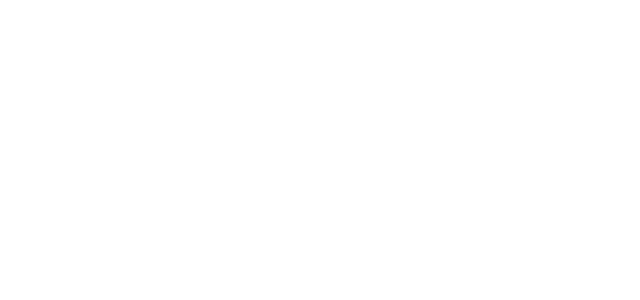
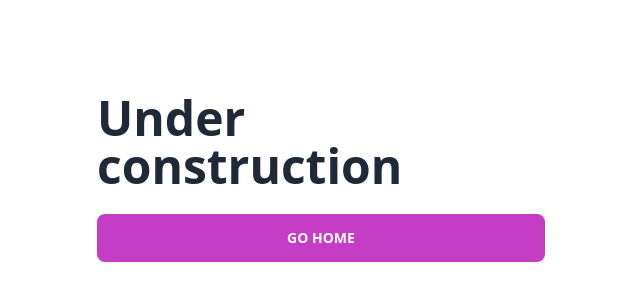
Before and after one commit to Twise007/lms, a React (Create React App) app: page /profile in a window 1280 px wide. Before the commit this address had no page. Shown: the part 222-522 px from the top of the page, without its empty margins (319-959 px from the left). Built offline with nearby package versions, Linux system fonts and the light colour scheme.

Commit message:
profile page

```diff
--- a/src/App.js
+++ b/src/App.js
@@ -5,6 +5,7 @@
 import Register from "./pages/auth/Register";
 import Reset from "./pages/auth/Reset";
 import Home from "./pages/Home";
+import Profile from "./pages/Profile";
 
 
 
@@ -20,6 +21,9 @@
           <Route path="/forgotpassword" element={<Forgot />} />
           <Route path="/resetpassword/:resetToken" element={<Reset />} />
 
+
+          <Route path="/profile" element={<Profile />} />
+
         </Routes>
       </BrowserRouter>
     </>
--- a/src/components/Header.jsx
+++ b/src/components/Header.jsx
@@ -23,7 +23,7 @@
                 <ul tabIndex={0} className={`menu menu-compact dropdown-content mt-3 p-2 shadow bg-bg-white rounded-box w-52 duration-700`}>
                     <li><Link to="/profile">Profile</Link></li>
                     <li><Link to="/login">Login</Link></li>
-                    <li><Link to="/logout">Logout</Link></li>
+                    <li><Link to="/">Logout</Link></li>
                 </ul>
             </div>
         </div>
--- /dev/null
+++ b/src/pages/Profile.jsx
@@ -0,0 +1,16 @@
+import React from 'react'
+import { Link } from 'react-router-dom'
+import Button from '../components/Button'
+
+const Profile = () => {
+  return (
+    <div className='bg-white hero min-h-screen '>
+        <div className="max-w-md">
+            <h1 className="text-5xl font-bold">Under construction</h1>
+            <Link to="/" className="label-text-alt link link-hover mb-1 text-bg-black"><Button>Go Home</Button></Link>
+        </div>
+    </div>
+  )
+}
+
+export default Profile
```
